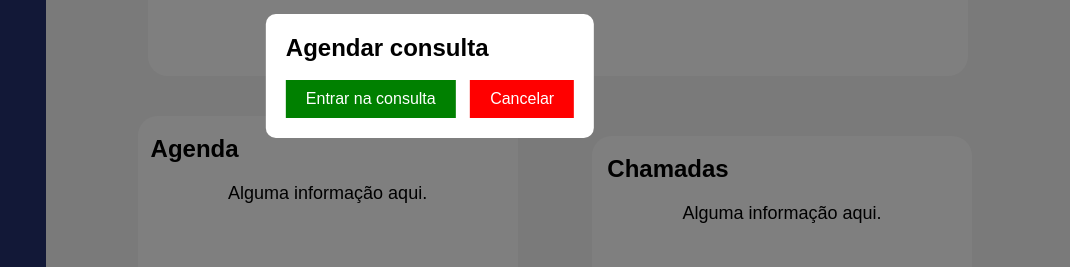
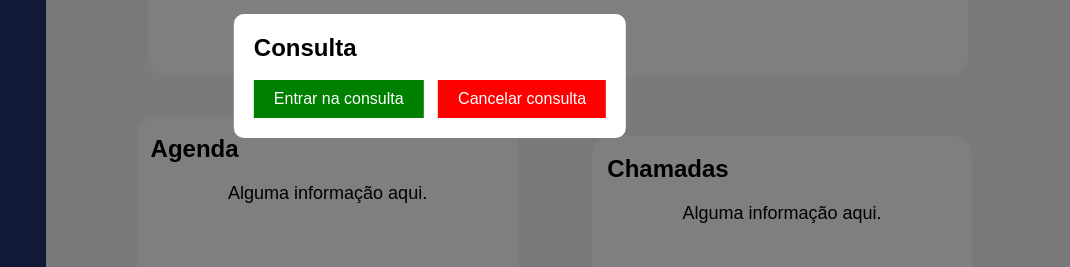
Before and after one commit to RRonanS/Aconchego, a website: page Aconchego/public/pages/painel.html in a window 1280 px wide. Both pictures are taken after a click on the picture 450 px from the left and 252 px from the top of the page. Shown: the part 324-591 px from the top of the page, 210-1280 px from the left. Drawn offline with Linux system fonts and the light colour scheme; files that its build step writes are made by us from their sources.

Commit message:
Update painel.html

```diff
--- a/Aconchego/public/pages/painel.html
+++ b/Aconchego/public/pages/painel.html
@@ -4,7 +4,7 @@
     <meta charset="UTF-8">
     <meta name="viewport" content="width=device-width, initial-scale=1.0">
     <title>Dashboard</title>
-    <link rel="stylesheet" href="/styles/painel.css">
+    <link rel="stylesheet" href="styles/painel.css">
 </head>
 <body>
     <div class="container">
@@ -83,14 +83,16 @@
             </div>
 
             <div id="popup-agendar">
+
                 <form>
-                  <h2>Agendar consulta</h2>
+                  <h2>Consulta </h2>
                   <br>
                   <!-- Adicione os campos do formulário aqui -->
                   <button type="submit">Entrar na consulta</button>
-                  <button type="button" id="btn-cancelar">Cancelar</button>
+                  <button type="button" id="btn-cancelar">Cancelar consulta</button>
                 </form>
             </div>
+
         </main>
     </div>
 
@@ -106,6 +108,39 @@
         btnCancelar.addEventListener('click', function() {
           popupAgendar.style.display = 'none';
         });
+
+        var btnCancel = document.getElementById("btn-cancelar");
+
+        btnCancel.addEventListener("click", function() {
+        var confirmCancel = confirm("Tem certeza que deseja cancelar a consulta?");
+
+        if (confirmCancel) {
+        // Insira aqui o código que você deseja executar ao cancelar a consulta
+        console.log("Consulta cancelada!");
+        }
+         });
+
+          // Seleciona o elemento que envolve o popup
+        var popup = document.getElementById('popup-agendar');
+
+        // Adiciona um evento de clique a esse elemento
+        popup.addEventListener('click', function(event) {
+        // Verifica se o clique foi fora do popup
+        if (event.target == popup) {
+            // Fecha o popup
+            popup.style.display = 'none';
+        }
+        });
+
+        // Adiciona um evento de clique ao botão "Cancelar consulta"
+        var btnCancelar2 = document.getElementById('btn-cancelar');
+        btnCancelar.addEventListener('click', function() {
+        // Fecha o popup
+        popup.style.display = 'none';
+        });
+
+
+
       </script>
 
 </body>
```
